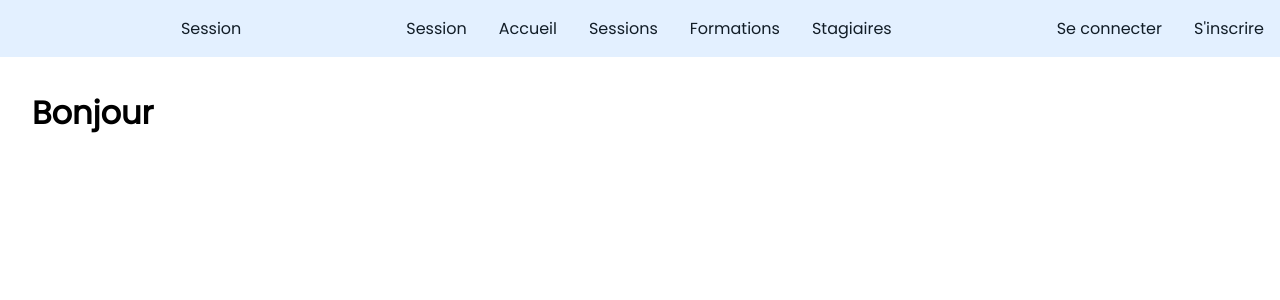
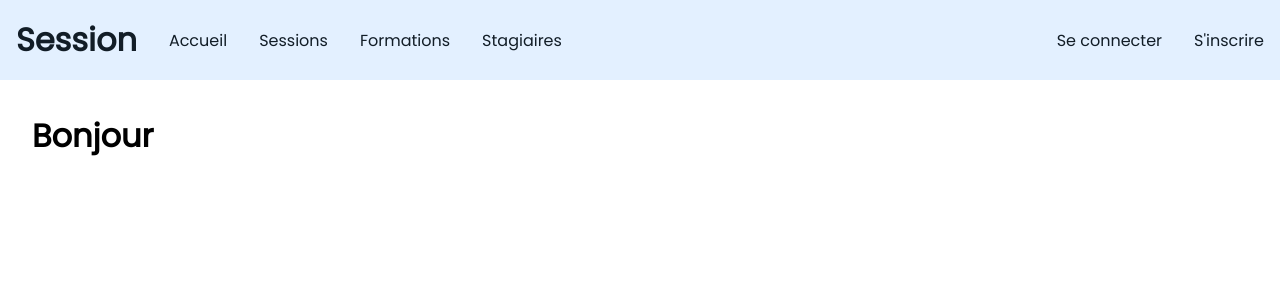
Before and after one commit to Charlydcn/Session, a Symfony app: template templates/home/index.html.twig in a window 1280 px wide. Shown: the top 300 px of the page. Run offline with Twig, Linux system fonts and the light colour scheme; the template is opened without the code that fills it, so the values that code supplies are empty; some libraries are stand-ins or nearby versions.

Commit message:
v/base: new navbar (responsive)

```diff
--- a/templates/base.html.twig
+++ b/templates/base.html.twig
@@ -17,68 +17,57 @@
 
         <nav>
             <!-- RESPONSIVE NAV -->
-            <div id="open-btn">
+            <div id="openBtn">
                 <span></span>
             </div>
 
             <a href="">Session</a>
 
             <!-- user login/register/details -->
-            <div id="user-nav">
+            <ul id="user-nav">
+
                 {% if app.user %}
-                    <i class="fas fa-user"></i>
-                    {{ app.user }}
+                    <li>
+                        <a href="{{ path('app_logout') }}">
+                            <i class="fa-solid fa-arrow-right-from-bracket"></i>
+                        </a>
+                    </li>
                 {% else %}
-                    <a href="{{ path('app_login') }}"><i class="fas fa-user"></i></a>
+                    <li>
+                        <a href="{{ path('app_login') }}">
+                            <i class="fa-solid fa-user"></i>
+                        </a>
+                    </li>
                 {% endif %}
-            {# <?php
-                if (App\Session::getUser()) {
-                ?>
+            </ul>
 
-                    <a href="index.php?ctrl=forum&action=userDetails&id=<?= App\Session::getUser()->getId() ?>"><i class="fas fa-user"></i></a>
-                    <a href="index.php?ctrl=security&action=logOff&id=<?= App\Session::getUser()->getId() ?>">Log off</a>
+            <ul id="nav-left">
+                <li><a href="#">Session</a></li>
+                <li><a href="{{ path('app_home') }}">Accueil</a></li>
+                <li><a href="{{ path('app_session') }}">Sessions</a></li>
+                <li><a href="{{ path('app_formation') }}">Formations</a></li>
+                <li><a href="{{ path('app_stagiaire') }}">Stagiaires</a></li>
+            </ul>
 
-                <?php
-                } else {
-                ?>
-                    <a href="index.php?ctrl=security&action=displayLogin"><i class="fas fa-user"></i></a>
-
-                <?php } ?> #}
-            </div>
-
-            <div id="nav-left">
-                <a href="#">Session</a>
-                <a href="{{ path('app_home') }}">Accueil</a>
-                <a href="{{ path('app_session') }}">Sessions</a>
-                <a href="{{ path('app_formation') }}">Formations</a>
-                <a href="{{ path('app_stagiaire') }}">Stagiaires</a>
-            </div>
-
-            <div id="nav-right">
+            <ul id="nav-right">
                 {% if app.user %}
                     {# si il y a un utilisateur connecté #}
-                    <a href="{{ path('app_logout') }}">Se déconnecter</a>
-                    <a>Connecté en que <span class="fw-bold text-dark">{{ app.user }}</span></a>
+                    <li><a href="{{ path('app_logout') }}">Se déconnecter</a></li>
+                    <li><a>Connecté en que <span class="fw-bold text-dark">{{ app.user }}</span></a></li>
                 {% else %}
                     {# si il n'y a aucun utilisateur connecté #}
-                    <a href="{{ path('app_login') }}">Se connecter</a>
-                    <a href="{{ path('app_register') }}">S'inscrire</a>
+                    <li><a href="{{ path('app_login') }}">Se connecter</a></li>
+                    <li><a href="{{ path('app_register') }}">S'inscrire</a></li>
                 {% endif %}
-            </div>
+            </ul>
           </nav>
 
           <div id="nav-menu">
-            <h1>FORUM</h1>
+            <h1>Session</h1>
             <ul>
-                <li><a href="index.php?ctrl=home">Home</a></li>
-                <?php
-                if (App\Session::isAdmin()) {
-                ?>
-                    <li><a href="index.php?ctrl=forum&action=listUsers">Users</a></li>
-
-                <?php } ?>
-                <li><a href="index.php?ctrl=forum&action=listCategories">Categories</a></li>
-                <li><a href="index.php?ctrl=forum&action=listTopics">Topics</a></li>
+                <li><a href="{{ path('app_session') }}">Sessions</a></li>
+                <li><a href="{{ path('app_formation') }}">Formations</a></li>
+                <li><a href="{{ path('app_stagiaire') }}">Stagiaires</a></li>
             </ul>
         </div>
 
```
